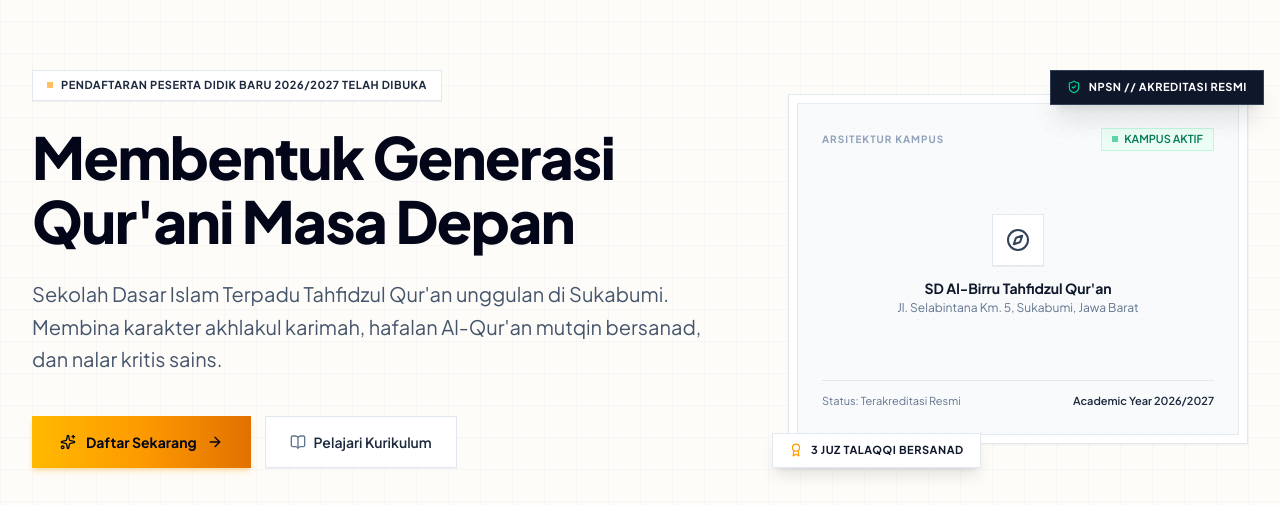
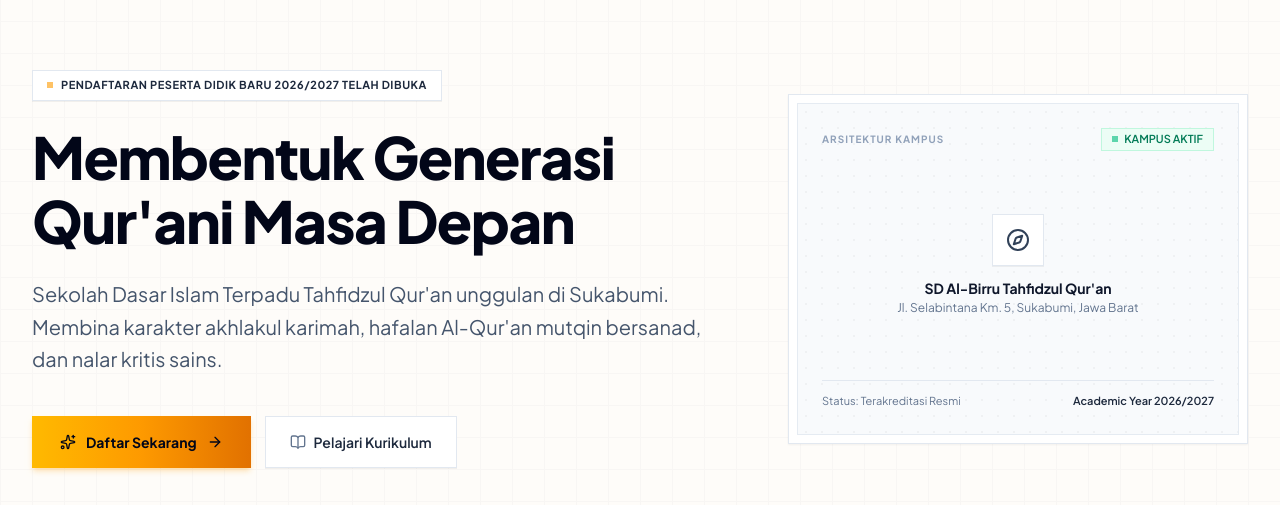
Before and after one commit to Mafrilearth/sd-al-birru, a Next.js app: page /about in a window 1280 px wide. Shown: the part 139-644 px from the top of the page. Built offline with nearby package versions, Linux system fonts and the light colour scheme; no server answers.

Commit message:
style: remove floating badges from hero section to adhere strictly to brutalist geometric grid

```diff
--- a/src/components/sections/HeroSection.tsx
+++ b/src/components/sections/HeroSection.tsx
@@ -92,27 +92,7 @@ export function HeroSection() {
 
           {/* Right Column: Architectural Blueprint Card with Spotlight & Parallax Floating Chips */}
           <div className="lg:col-span-5 relative mt-8 lg:mt-0">
-            {/* Parallax Floating Chip Top-Right in Liquid Glass Dark with Specular Rim */}
-            <ParallaxFloatingBadge
-              speed={0.35}
-              className="absolute -top-6 -right-4 z-30 hidden sm:block"
-            >
-              <aside aria-label="Status Akreditasi" className="flex items-center gap-2 px-4 py-2 rounded-none bg-slate-900 dark:bg-slate-800 border border-slate-700 text-white text-[11px] font-mono font-bold tracking-wider shadow-xl">
-                <ShieldCheck className="size-3.5 text-emerald-400" />
-                <span>NPSN // AKREDITASI RESMI</span>
-              </aside>
-            </ParallaxFloatingBadge>
 
-            {/* Parallax Floating Chip Bottom-Left in Liquid Glass Regular with Specular Rim */}
-            <ParallaxFloatingBadge
-              speed={-0.25}
-              className="absolute -bottom-6 -left-4 z-30 hidden sm:block"
-            >
-              <aside aria-label="Target Tahfidz" className="flex items-center gap-2 px-4 py-2 rounded-none bg-white dark:bg-slate-900 border border-slate-200 dark:border-slate-800 text-slate-900 dark:text-slate-50 text-[11px] font-mono font-bold tracking-wider shadow-lg">
-                <Award className="size-3.5 text-amber-500" />
-                <span>3 JUZ TALAQQI BERSANAD</span>
-              </aside>
-            </ParallaxFloatingBadge>
 
             {/* SaaS Spotlight Card with Sweeping BorderBeam */}
             <motion.div
```
